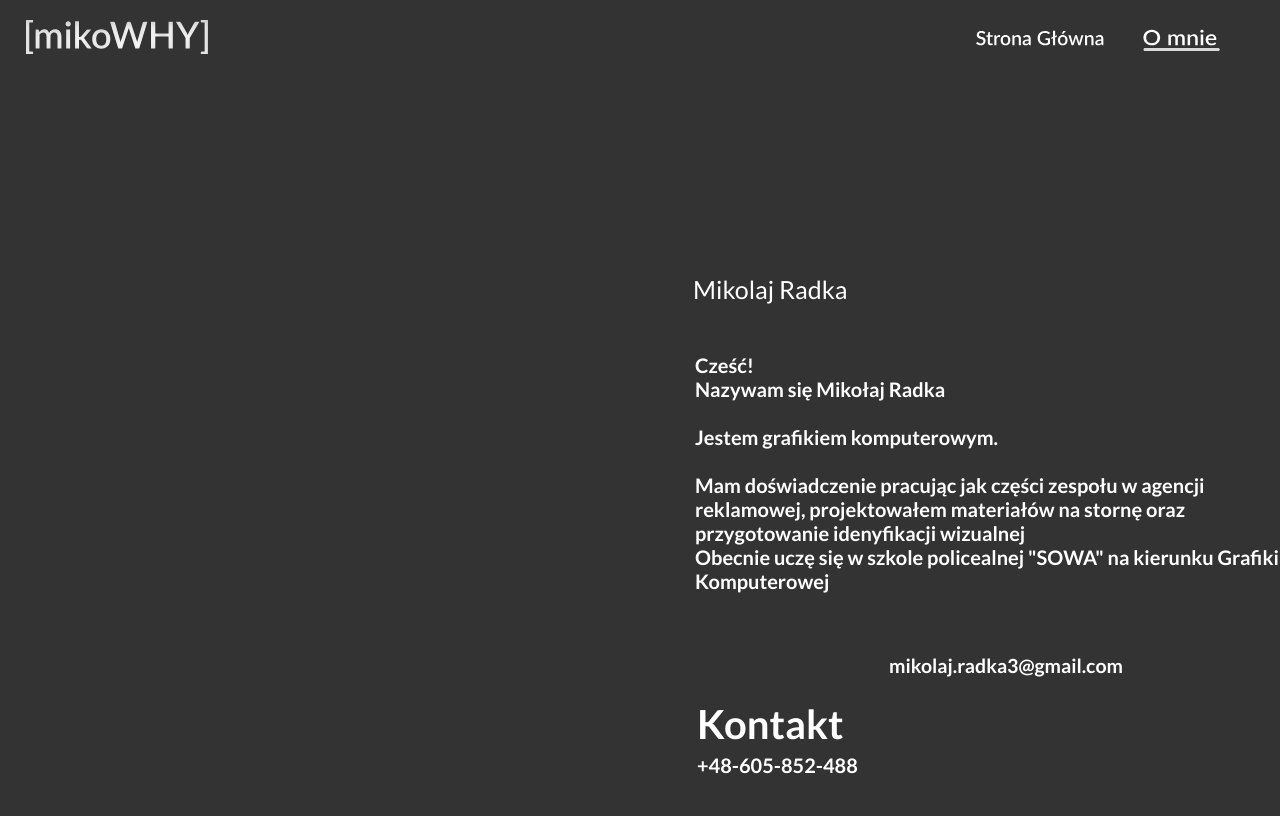
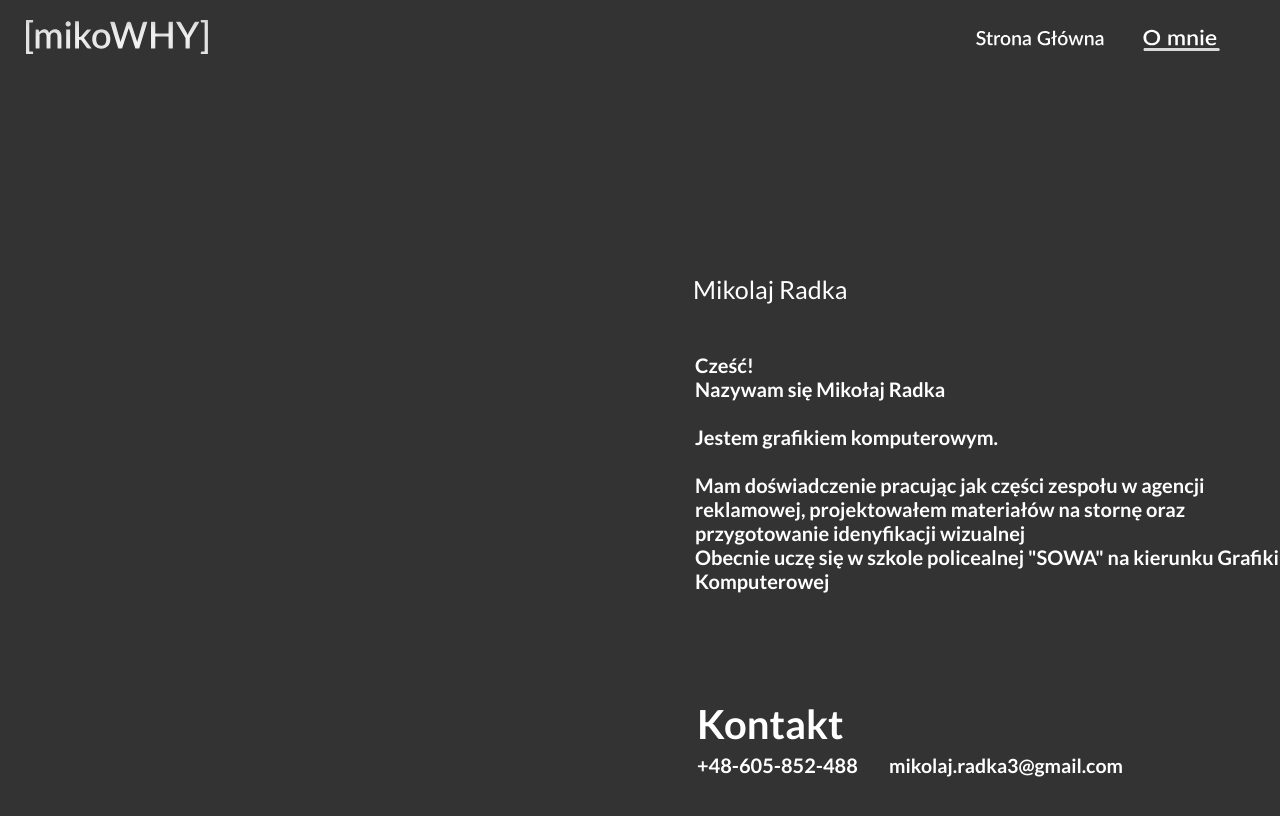
Before and after one commit to ImikoWHYI/portfolio, a website built with Parcel: page omnie.html in a window 1280 px wide. Built offline with nearby package versions, Linux system fonts and the light colour scheme.

Commit message:
Update omnie.css

```diff
--- a/omnie.css
+++ b/omnie.css
@@ -79,7 +79,7 @@
   text-decoration: none;
 }
 .omnie-text07 {
-  top: 654px;
+  top: 754px;
   left: 887px;
   color: rgba(255, 255, 255, 1);
   width: 238px;
```
